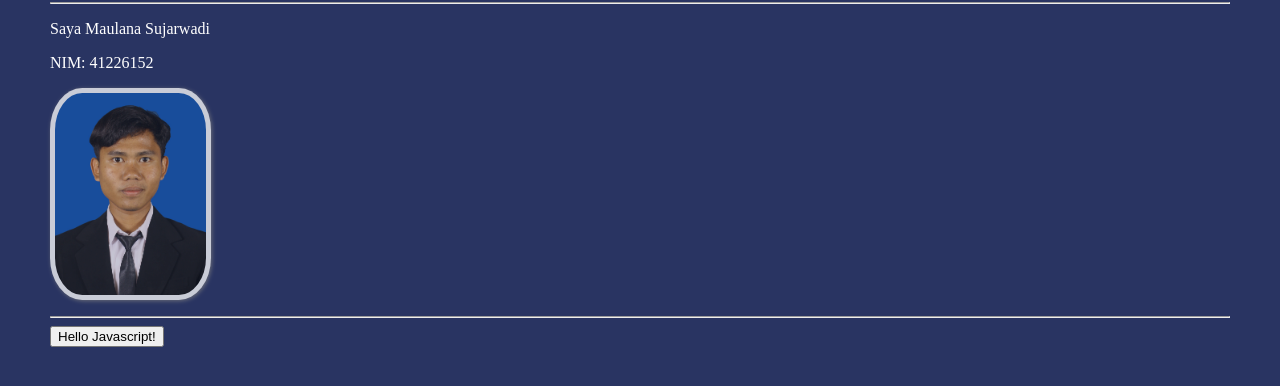
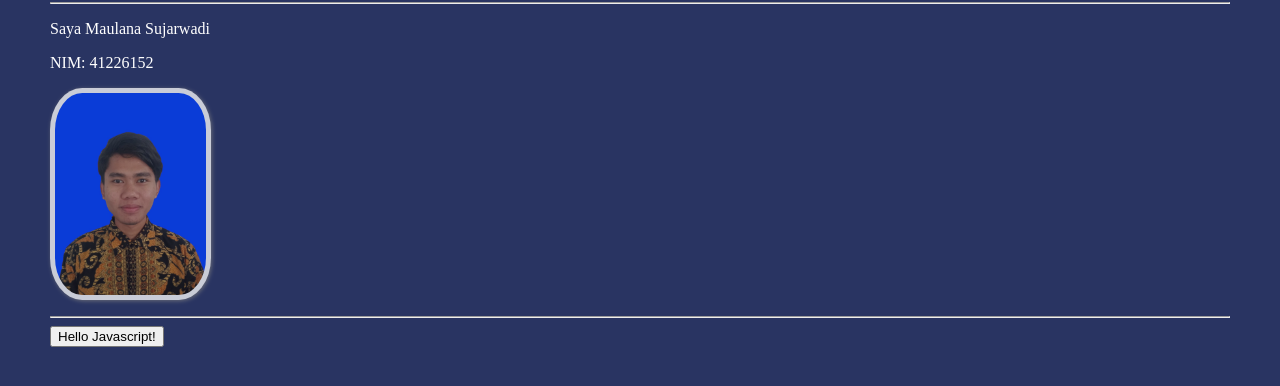
Before and after one commit to maulanasujarwadi/maulanasujarwadi.github.io, a plain HTML site: page index.html in a window 1280 px wide. Shown: the part 106-492 px from the top of the page. Drawn offline with Linux system fonts and the light colour scheme.

Commit message:
Update index.html

```diff
--- a/index.html
+++ b/index.html
@@ -3,7 +3,7 @@
 <P>Saya Maulana Sujarwadi</P>
 <p>NIM: 41226152</p>
 
-<img src="_20200224_085402.JPG">
+<img src="IMG-20210618-WA0022.jpg">
 <p><hr><button onclick="alert('Hello World javascript!')">Hello Javascript!</button></p>
 </body>
 
```
